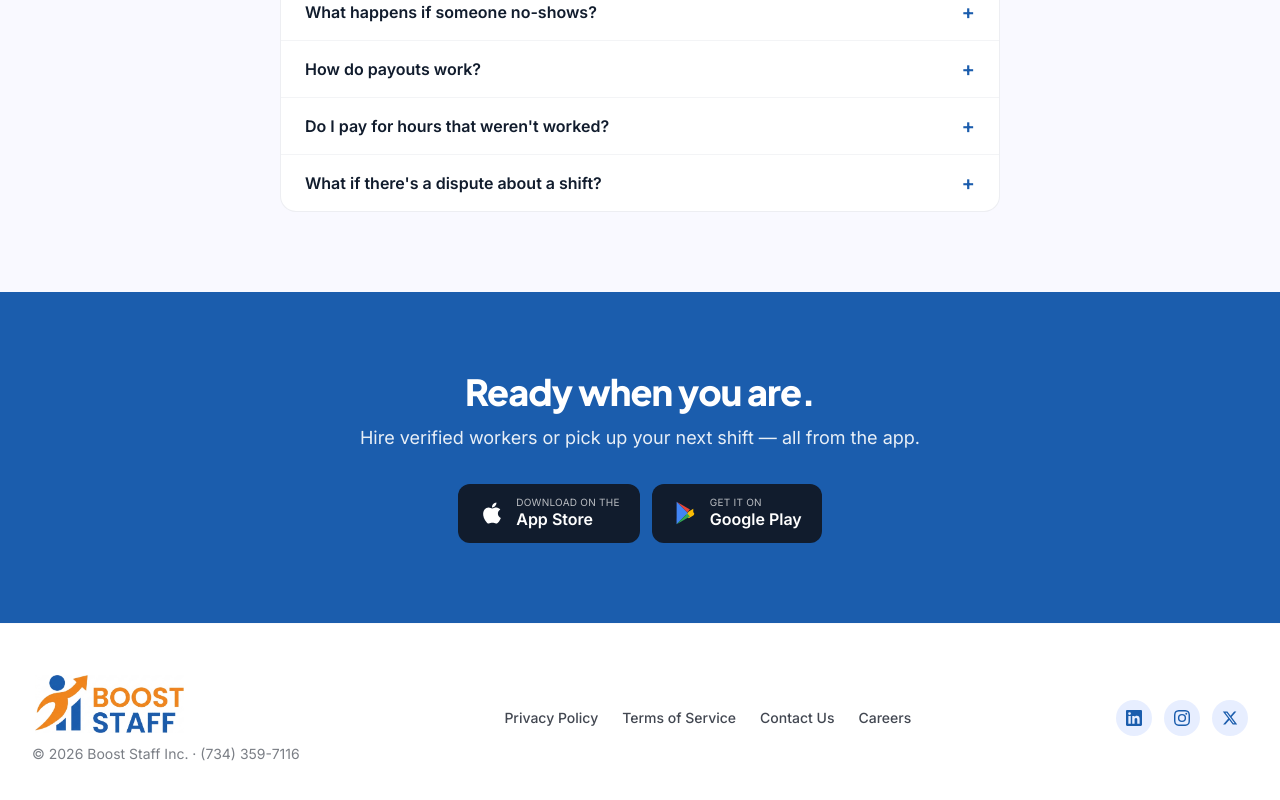
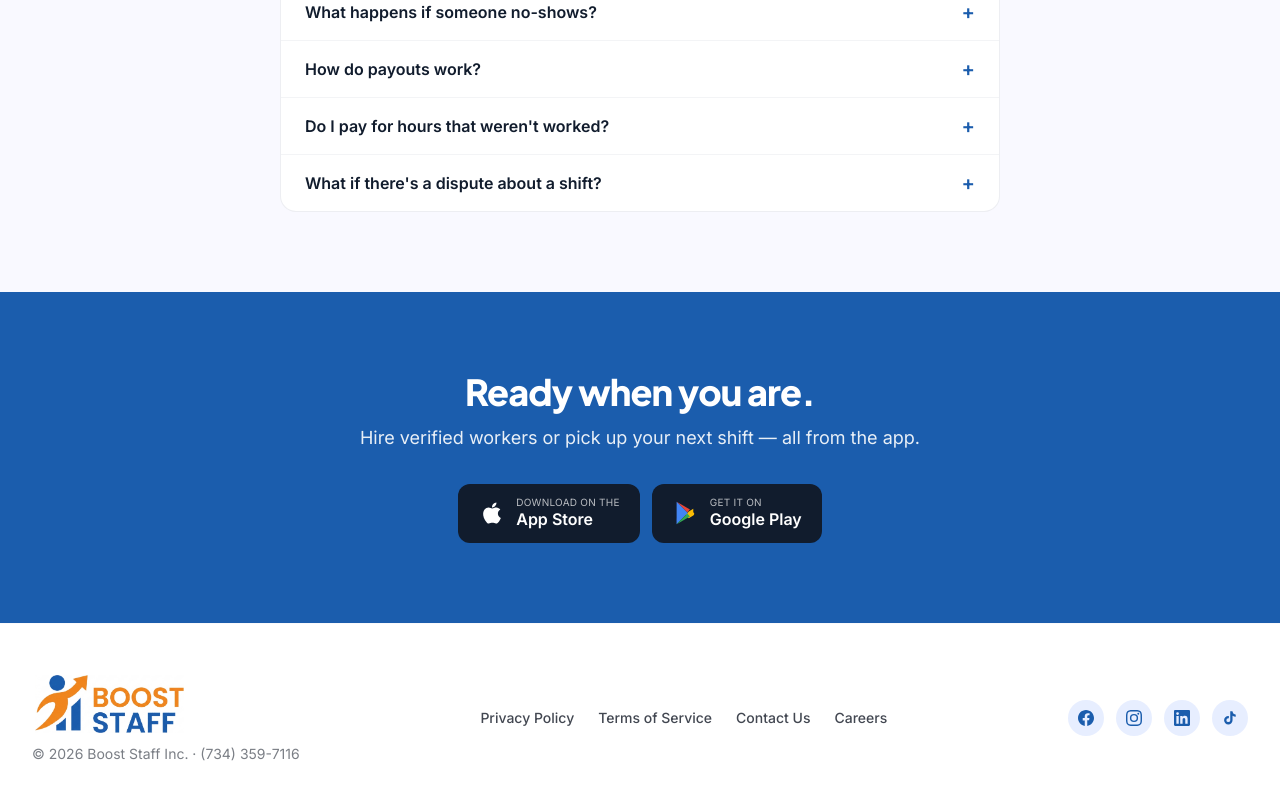
Before and after one commit to booststaff-org/Landing-Page, a Next.js app: page / in a window 1280 px wide. Shown: the part 3137-3937 px from the top of the page. Built offline with nearby package versions, Linux system fonts and the light colour scheme.

Commit message:
Update footer social links and make logo clickable
- Add Facebook, TikTok icons with correct links
- Update LinkedIn link to /company/booststaff/
- Remove X (Twitter)
- Make footer logo link to home page

Co-Authored-By: Claude Sonnet 4.6 <noreply@anthropic.com>

```diff
--- a/components/Footer.tsx
+++ b/components/Footer.tsx
@@ -1,7 +1,7 @@
 import Image from "next/image";
 import Link from "next/link";
 import logo from "@/public/boost-staff-logo.png";
-import { LinkedInIcon, InstagramIcon, XIcon } from "./icons/SocialIcons";
+import { LinkedInIcon, InstagramIcon, FacebookIcon, TikTokIcon } from "./icons/SocialIcons";
 
 const legalLinks = [
   { href: "/privacy", label: "Privacy Policy" },
@@ -11,9 +11,10 @@ const legalLinks = [
 ];
 
 const socials = [
-  { href: "https://www.linkedin.com/company/boost-staff", label: "LinkedIn", Icon: LinkedInIcon },
+  { href: "https://www.facebook.com/share/1BU4Lpa46a/", label: "Facebook", Icon: FacebookIcon },
   { href: "https://www.instagram.com/booststaff", label: "Instagram", Icon: InstagramIcon },
-  { href: "https://x.com/booststaff", label: "X (Twitter)", Icon: XIcon },
+  { href: "https://www.linkedin.com/company/booststaff/", label: "LinkedIn", Icon: LinkedInIcon },
+  { href: "https://www.tiktok.com/@boost.staff?_r=1&_t=ZP-965oY4VMREF", label: "TikTok", Icon: TikTokIcon },
 ];
 
 export default function Footer() {
@@ -22,7 +23,9 @@ export default function Footer() {
       <div className="flex flex-col md:flex-row justify-between items-center w-full px-8 py-12 gap-8 max-w-7xl mx-auto">
         <div className="text-center md:text-left">
           <div className="flex items-center justify-center md:justify-start mb-2">
-            <Image src={logo} alt="Boost Staff" className="h-16 w-auto" />
+            <Link href="/" aria-label="Boost Staff home">
+              <Image src={logo} alt="Boost Staff" className="h-16 w-auto hover:opacity-80 transition-opacity" />
+            </Link>
           </div>
           {/* TODO: Confirm registered legal entity name and verify support
               phone number with Operations before launch. */}
--- a/components/icons/SocialIcons.tsx
+++ b/components/icons/SocialIcons.tsx
@@ -26,15 +26,18 @@ export function InstagramIcon({ className }: IconProps) {
   );
 }
 
-export function XIcon({ className }: IconProps) {
+export function FacebookIcon({ className }: IconProps) {
   return (
-    <svg
-      className={className}
-      viewBox="0 0 24 24"
-      fill="currentColor"
-      aria-hidden="true"
-    >
-      <path d="M18.244 2.25h3.308l-7.227 8.26 8.502 11.24H16.17l-5.214-6.817L4.99 21.75H1.68l7.73-8.835L1.254 2.25H8.08l4.713 6.231zm-1.161 17.52h1.833L7.084 4.126H5.117z" />
+    <svg className={className} viewBox="0 0 24 24" fill="currentColor" aria-hidden="true">
+      <path d="M24 12.073C24 5.405 18.627 0 12 0S0 5.405 0 12.073C0 18.1 4.388 23.094 10.125 24v-8.437H7.078v-3.49h3.047V9.41c0-3.025 1.792-4.697 4.533-4.697 1.312 0 2.686.236 2.686.236v2.97h-1.513c-1.491 0-1.956.93-1.956 1.874v2.25h3.328l-.532 3.49h-2.796V24C19.612 23.094 24 18.1 24 12.073z" />
+    </svg>
+  );
+}
+
+export function TikTokIcon({ className }: IconProps) {
+  return (
+    <svg className={className} viewBox="0 0 24 24" fill="currentColor" aria-hidden="true">
+      <path d="M19.59 6.69a4.83 4.83 0 01-3.77-4.25V2h-3.45v13.67a2.89 2.89 0 01-2.88 2.5 2.89 2.89 0 01-2.89-2.89 2.89 2.89 0 012.89-2.89c.28 0 .54.04.79.1V9.01a6.33 6.33 0 00-.79-.05 6.34 6.34 0 00-6.34 6.34 6.34 6.34 0 006.34 6.34 6.34 6.34 0 006.33-6.34V8.69a8.18 8.18 0 004.78 1.52V6.75a4.85 4.85 0 01-1.01-.06z" />
     </svg>
   );
 }
```
